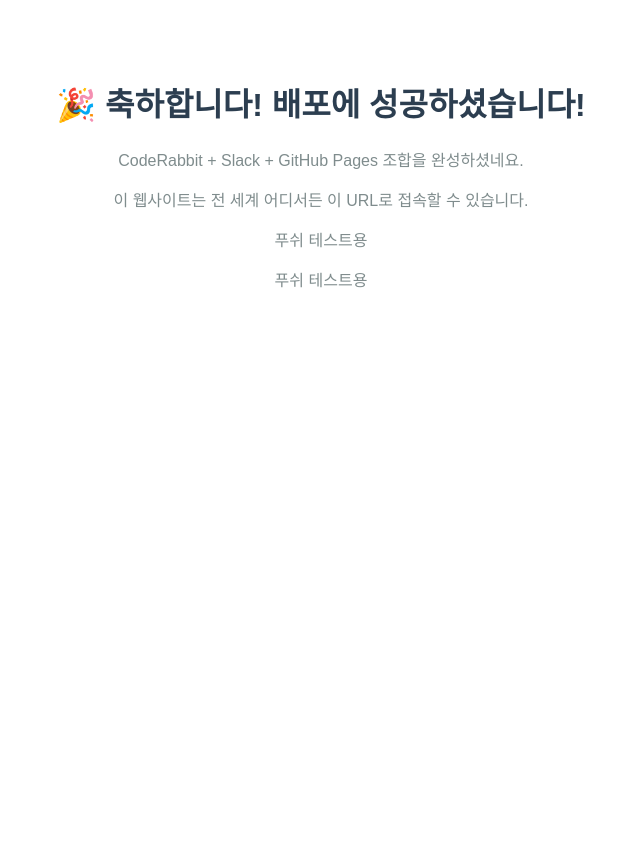
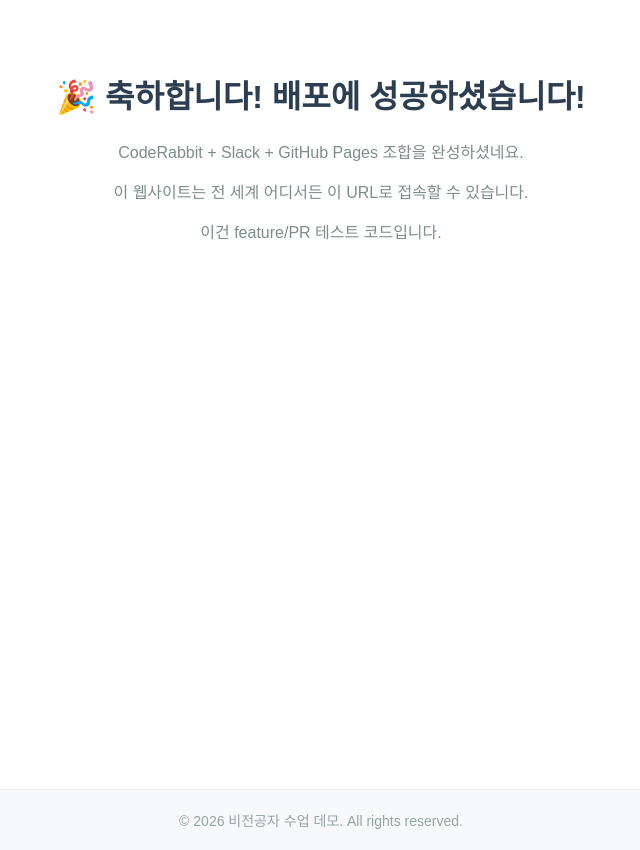
Before and after one commit to mangojeong-dev/kb_github_special_lecture_test_repo, a plain HTML site: page index.html in a window 1280 px wide. Shown: the whole page, without its empty margins (319-959 px from the left). Before the commit the page ends 800 px from the top, so only its background shows below. Drawn offline with Linux system fonts and the light colour scheme.

Commit message:
[footer] feat. footer 추가

```diff
--- a/index.html
+++ b/index.html
@@ -3,18 +3,38 @@
 <head>
     <title>비전공자 수업 데모</title>
     <style>
-        body { font-family: sans-serif; text-align: center; padding-top: 50px; }
+        body {
+            font-family: sans-serif;
+            text-align: center;
+            padding-top: 50px;
+            margin: 0;
+            display: flex;
+            flex-direction: column;
+            min-height: 100vh;
+        }
+        .content {
+            flex: 1;
+        }
+        footer {
+            background-color: #f8f9fa;
+            padding: 20px;
+            border-top: 1px solid #eee;
+            color: #95a5a6;
+            font-size: 14px;
+        }
         h1 { color: #2c3e50; }
         p { color: #7f8c8d; }
     </style>
 </head>
 <body>
-<h1>🎉 축하합니다! 배포에 성공하셨습니다!</h1>
-<p>CodeRabbit + Slack + GitHub Pages 조합을 완성하셨네요.</p>
-<p>이 웹사이트는 전 세계 어디서든 이 URL로 접속할 수 있습니다.</p>
-
-
-<p>푸쉬 테스트용</p>
-<p>푸쉬 테스트용</p>
+<div class="content">
+    <h1>🎉 축하합니다! 배포에 성공하셨습니다!</h1>
+    <p>CodeRabbit + Slack + GitHub Pages 조합을 완성하셨네요.</p>
+    <p>이 웹사이트는 전 세계 어디서든 이 URL로 접속할 수 있습니다.</p>
+    <p>이건 feature/PR 테스트 코드입니다.</p>
+</div>
+<footer>
+    &copy; 2026 비전공자 수업 데모. All rights reserved.
+</footer>
 </body>
 </html>
```
